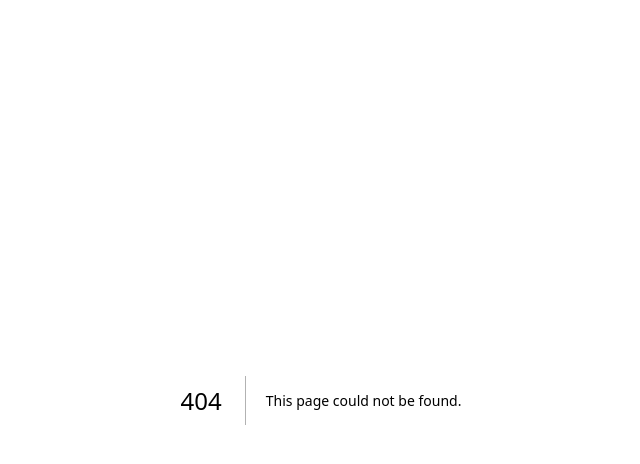
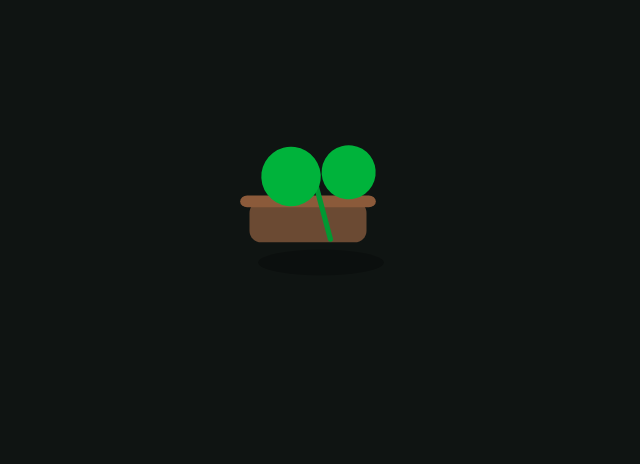
Before and after one commit to artbymosi-ops/Greenbuddyv1, a Next.js app: page /plant in a window 1280 px wide. Before the commit this address had no page. Shown: the top 464 px of the page, without its empty margins (319-959 px from the left). Built offline with nearby package versions, Linux system fonts and the light colour scheme.

Commit message:
Create plant.js

```diff
--- /dev/null
+++ b/pages/plant.js
@@ -0,0 +1,27 @@
+import Plant from "../components/Plant";
+
+export default function PlantPage() {
+  // predpokladám, že tieto hodnoty už máš v state `stats`
+  // napr. const [stats, setStats] = useState({ water: 100, food: 60, clean: 90, xp: 52, level: 1 });
+
+  const stats = typeof window !== "undefined" && window.__GB_STATS
+    ? window.__GB_STATS
+    : { water: 100, food: 60, clean: 90, xp: 52, level: 1 };
+
+  return (
+    <main className="wrap">
+      {/* ...tvoja hlavička... */}
+
+      <section style={{ paddingTop: 24, paddingBottom: 8 }}>
+        <Plant
+          water={stats.water}
+          food={stats.food}
+          clean={stats.clean}
+          level={stats.level}
+        />
+      </section>
+
+      {/* ...indikátory/štatistiky a tlačidlá... */}
+    </main>
+  );
+}
```
